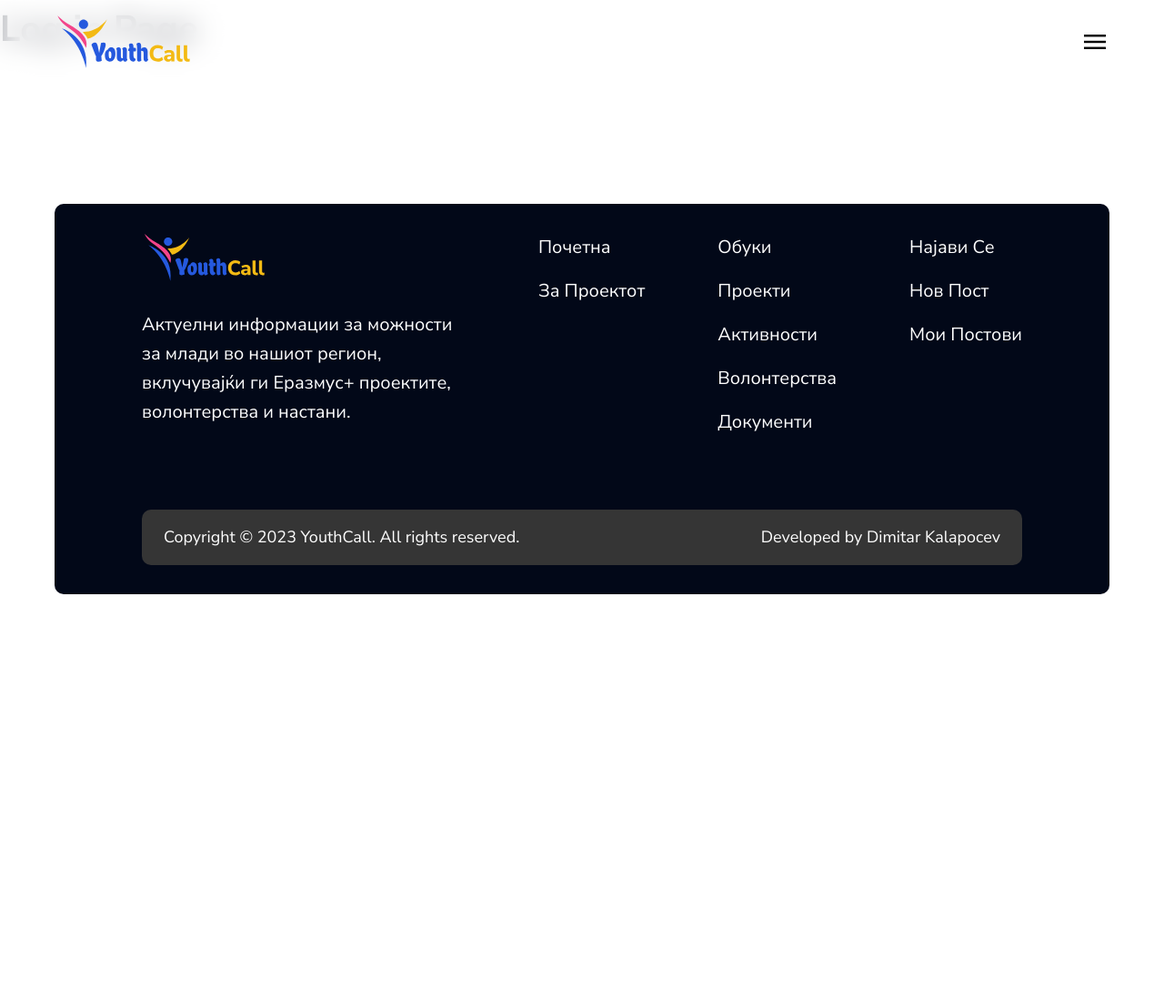
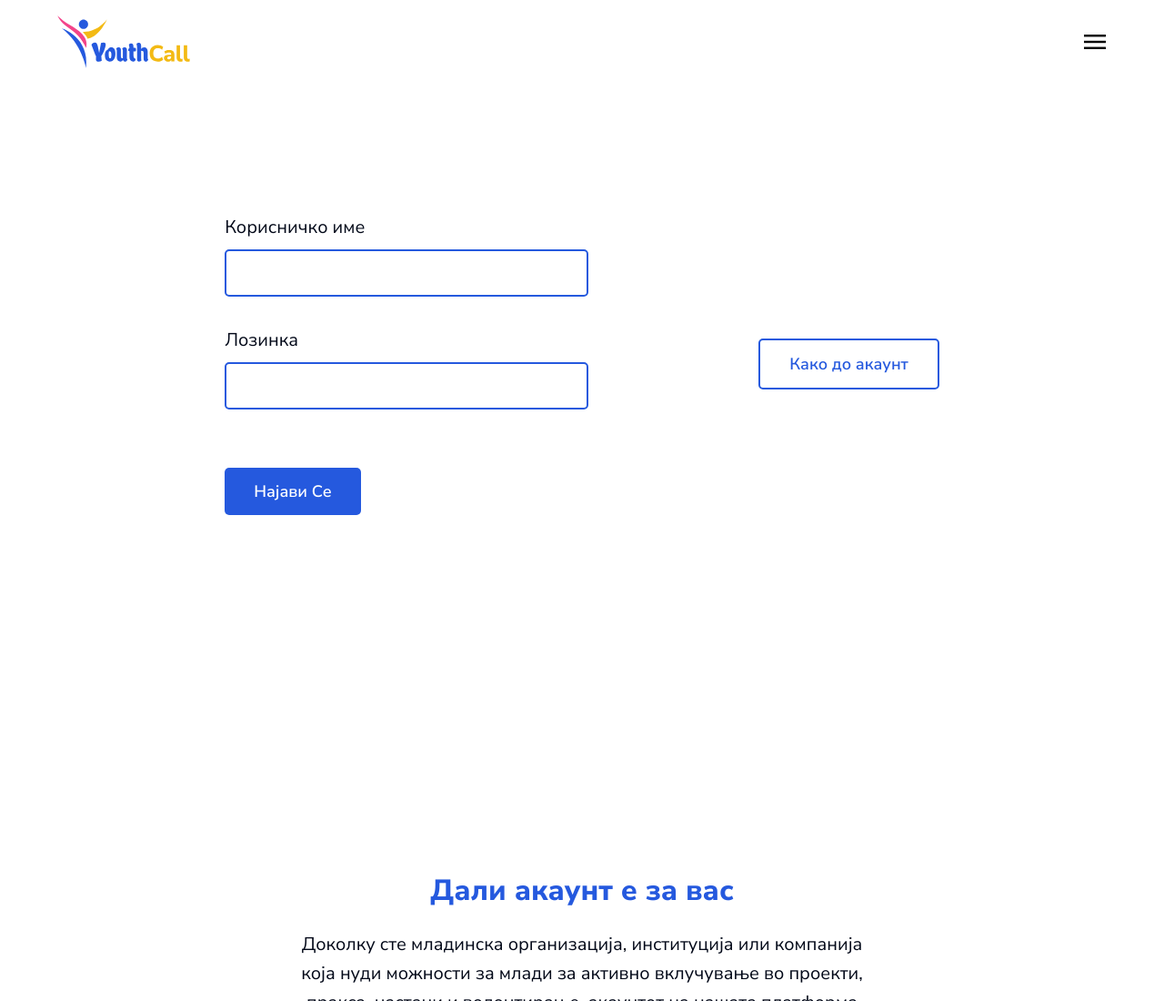
Before and after one commit to DimitarK13/youthcall-platform, a website: page public/login.html in a window 1280 px wide. Shown: the top 1100 px of the page at 91% size. Before the commit the page ends 800 px from the top, so only its background shows below. Drawn offline with nearby package versions, Linux system fonts and the light colour scheme.

Commit message:
(Login) Add content and styles

```diff
--- a/public/assets/styles/styles.css
+++ b/public/assets/styles/styles.css
@@ -571,3 +571,50 @@ nav {
 .faq__questions-single-answer[opened] {
   display: block;
 }
+
+.login {
+  min-height: 100vh;
+  display: flex;
+  flex-direction: column;
+  justify-content: space-evenly;
+  align-items: center;
+}
+
+.login__form {
+  flex-basis: 400px;
+  width: 100%;
+}
+
+.login__form-inputs {
+  display: flex;
+  flex-direction: column;
+  gap: var(--spacing-300);
+}
+
+.input-field {
+  display: flex;
+  flex-direction: column;
+  gap: 0.5rem;
+}
+
+.input-field__input {
+  padding: 0.5rem 1rem;
+  border-radius: 5px;
+  border: var(--border-200);
+}
+
+.input-field__btn {
+  margin-top: var(--spacing-500);
+}
+
+@media (min-width: 996px) {
+  .login {
+    flex-direction: row;
+  }
+}
+
+.info {
+  display: flex;
+  flex-direction: column;
+  gap: var(--spacing-800);
+}
--- a/public/login.html
+++ b/public/login.html
@@ -74,7 +74,83 @@
     </nav>
 
     <main>
-      <h1>Log in Page</h1>
+      <div class="container">
+        <section class="login" aria-label="Log In">
+          <form class="login__form" action="/">
+            <div class="login__form-inputs">
+              <div class="input-field">
+                <label class="input-field__label" for="username"
+                  >Корисничко име</label
+                >
+                <input
+                  class="input-field__input"
+                  type="text"
+                  name="username"
+                  id="username"
+                  autocomplete="off"
+                />
+              </div>
+              <div class="input-field">
+                <label class="input-field__label" for="password">Лозинка</label>
+                <input
+                  class="input-field__input"
+                  type="password"
+                  name="password"
+                  id="password"
+                />
+              </div>
+            </div>
+
+            <button class="input-field__btn btn btn--primary" type="submit">
+              Најави Се
+            </button>
+          </form>
+
+          <div class="login__learn-more">
+            <a class="btn btn--secondary" href="#info">Како до акаунт</a>
+          </div>
+        </section>
+
+        <section
+          class="info padding-block--xl text--center"
+          aria-label="How to get an account"
+          id="info"
+        >
+          <div>
+            <h2 class="header-l">Дали акаунт е за вас</h2>
+            <p class="text--m margin-inline--auto">
+              Доколку сте младинска организација, институција или компанија која
+              нуди можности за млади за активно вклучување во проекти, пракса,
+              настани и волонтирање, акаунтот на нашата платформа ви овозможува
+              лесно објавување на информации. Ова ќе ги направи вашите можности
+              достапни до сите млади кои бараат дополнителни ангажмани и личен
+              развој.
+            </p>
+          </div>
+          <div>
+            <h2 class="header-l">Видови акаунти</h2>
+            <p class="text--m margin-inline--auto">
+              Нашата платформа која има за цел да ги опреми младите со
+              информации за проекти, обуки, активности и друго, ви нудиме три
+              видови на акаунти за вашите различни потреби и преференции.
+              3-месечениот акаунт е перфектен за краткорочно истражување на
+              нашата платформа, 6-месечен акаунт ви е балансирана средна опција
+              и за вас кои сте посветени на долгорочно растење и истражување за
+              вас го имаме 12-месечниот акаунт. Изберете акаунт според вашите
+              потреби.
+            </p>
+          </div>
+          <div>
+            <h2 class="header-l">Како до акаунт</h2>
+            <p class="text--m margin-inline--auto">
+              Ако го пронајдовте акаунтот кој ги задоволува вашите потреби,
+              следен чекор е регистрирање на вашиот акаунт. Во моментот не е
+              возможно регистрирање преку нашата платформа и тоа ќе треба да го
+              направите со контактирање на Димитар Калапоцев.
+            </p>
+          </div>
+        </section>
+      </div>
     </main>
 
     <footer>
```
